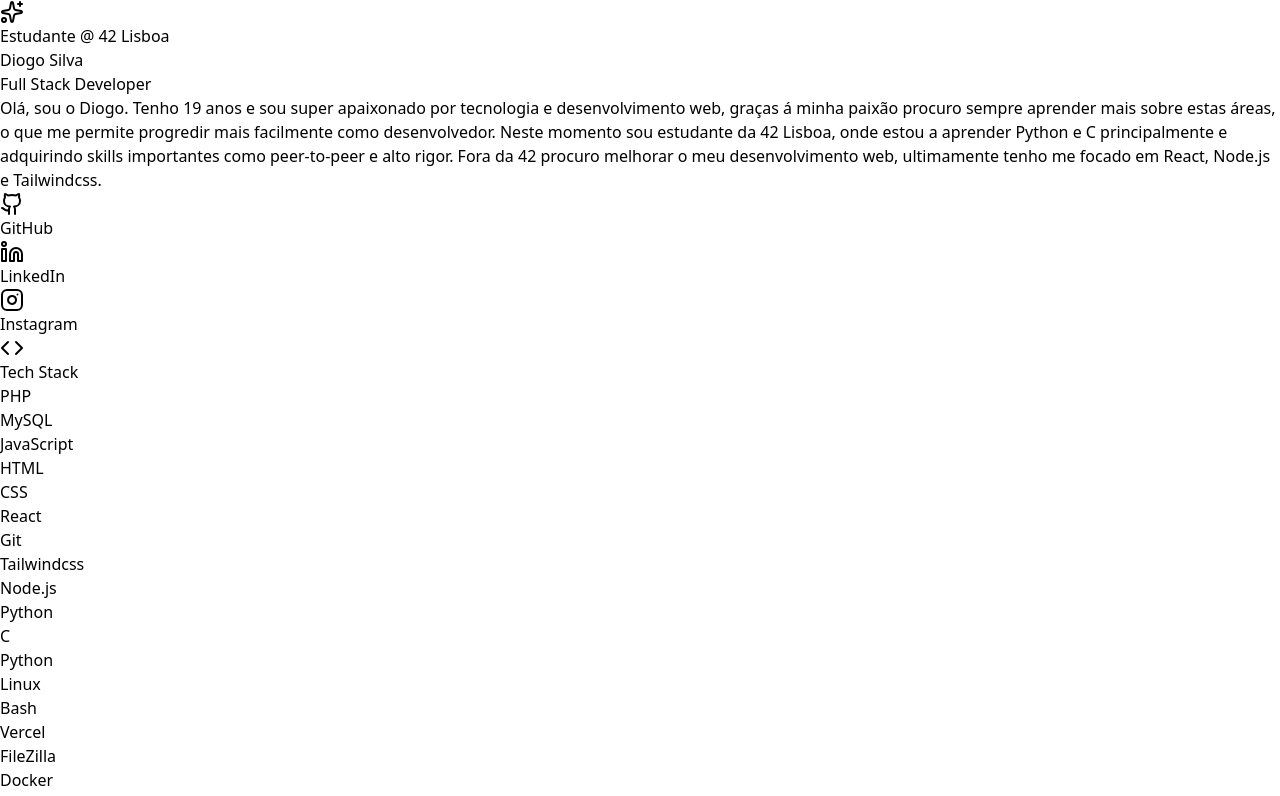
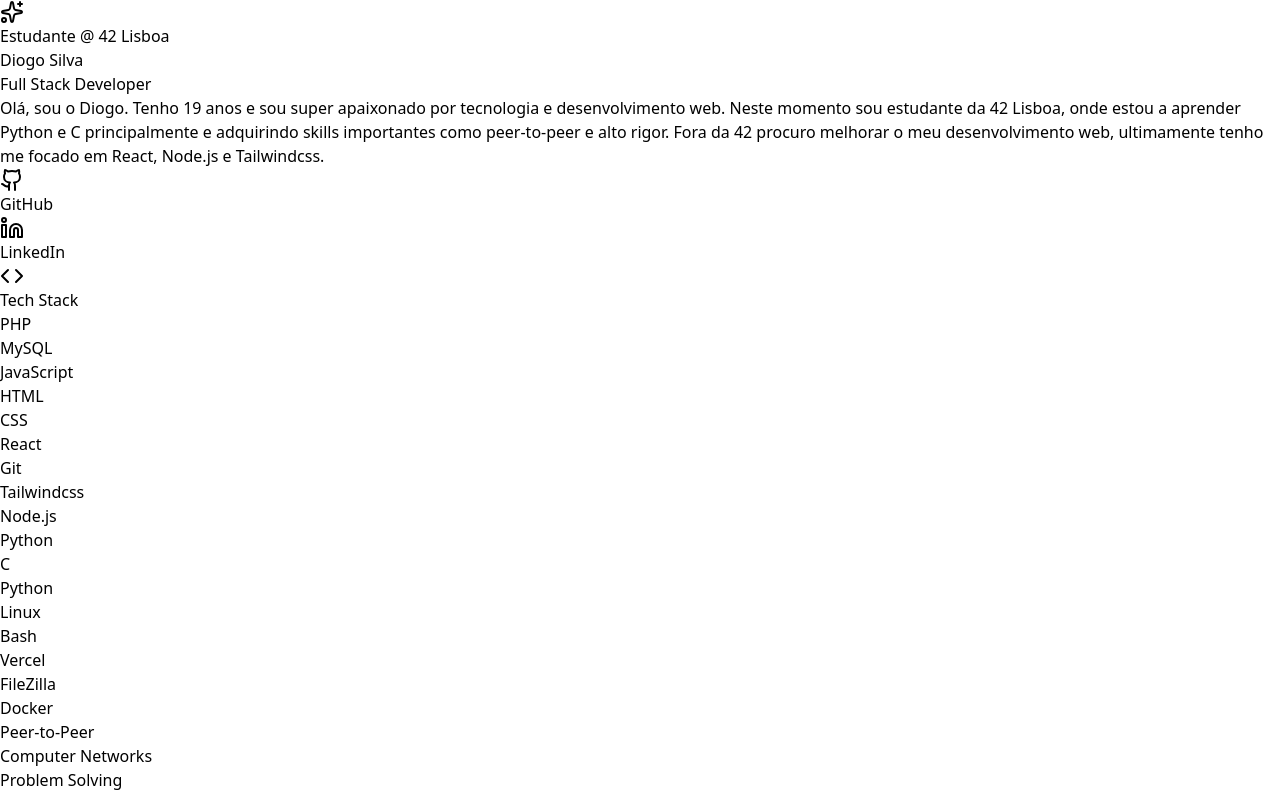
Before and after one commit to sylvzzz/Portfolio, a React (Vite) app: page / in a window 1280 px wide. Shown: the top 796 px of the page. Built offline with nearby package versions, Linux system fonts and the light colour scheme.

Commit message:
Adding propper readme

```diff
--- a/src/app.jsx
+++ b/src/app.jsx
@@ -79,8 +79,7 @@ export default function Portfolio() {
 
   const socialLinks = [
     { name: "GitHub", icon: Github, url: "https://github.com/sylvzzz" },
-    { name: "LinkedIn", icon: Linkedin, url: "https://www.linkedin.com/in/diogo-lb-silva" },
-    { name: "Instagram", icon: Instagram, url: "https://instagram.com/sylvz._" }
+    { name: "LinkedIn", icon: Linkedin, url: "https://www.linkedin.com/in/diogo-lb-silva" }
   ];
 
   return (
@@ -120,7 +119,7 @@ export default function Portfolio() {
                      borderImage: 'linear-gradient(135deg, rgb(147, 197, 253), rgb(216, 180, 254), rgb(251, 207, 232)) 1',
                    }}>
                 <p className="text-lg text-gray-700 leading-relaxed">
-                  Olá, sou o Diogo. Tenho 19 anos e sou super apaixonado por tecnologia e desenvolvimento web, graças á minha paixão procuro sempre aprender mais sobre estas áreas, o que me permite progredir mais facilmente como desenvolvedor.
+                  Olá, sou o Diogo. Tenho 19 anos e sou super apaixonado por tecnologia e desenvolvimento web.
                   Neste momento sou estudante da 42 Lisboa, onde estou a aprender Python e C principalmente e adquirindo skills importantes como peer-to-peer e alto rigor.
                   Fora da 42 procuro melhorar o meu desenvolvimento web, ultimamente tenho me focado em React, Node.js e Tailwindcss.
                 </p>
@@ -135,7 +134,7 @@ export default function Portfolio() {
                   href={social.url}
                   target="_blank"
                   rel="noopener noreferrer"
-                  className="group relative inline-flex items-center gap-3 px-6 py-3 bg-white rounded-xl border-2 border-gray-200 hover:border-transparent transition-all duration-300 overflow-hidden"
+                  className="group relative inline-flex items-center gap-3 px-12 py-3 bg-white rounded-xl border-2 border-gray-200 hover:border-transparent transition-all duration-300 overflow-hidden"
                 >
                   <div className="absolute inset-0 bg-gradient-to-r from-blue-400 via-purple-400 to-pink-400 opacity-0 group-hover:opacity-100 transition-opacity duration-300"></div>
                   <social.icon className="relative z-10 w-5 h-5 text-gray-700 group-hover:text-white transition-colors" />
@@ -231,7 +230,7 @@ export default function Portfolio() {
                           target="_blank"
                           className="group/btn flex-1 relative inline-flex items-center justify-center gap-2 px-6 py-3 bg-gradient-to-r from-blue-500 via-purple-500 to-pink-500 rounded-xl font-semibold text-white overflow-hidden transition-all duration-300 hover:shadow-lg hover:scale-105"
                         >
-                          <Download className="w-5 h-5 relative z-10" />
+                          <Download className="w-10 h-5 relative z-10" />
                           <span className="relative z-10">Download</span>
                         </a>
                         <a
```
Also changed, not shown: 1 other file (tests, documents, lock files or other folders).
